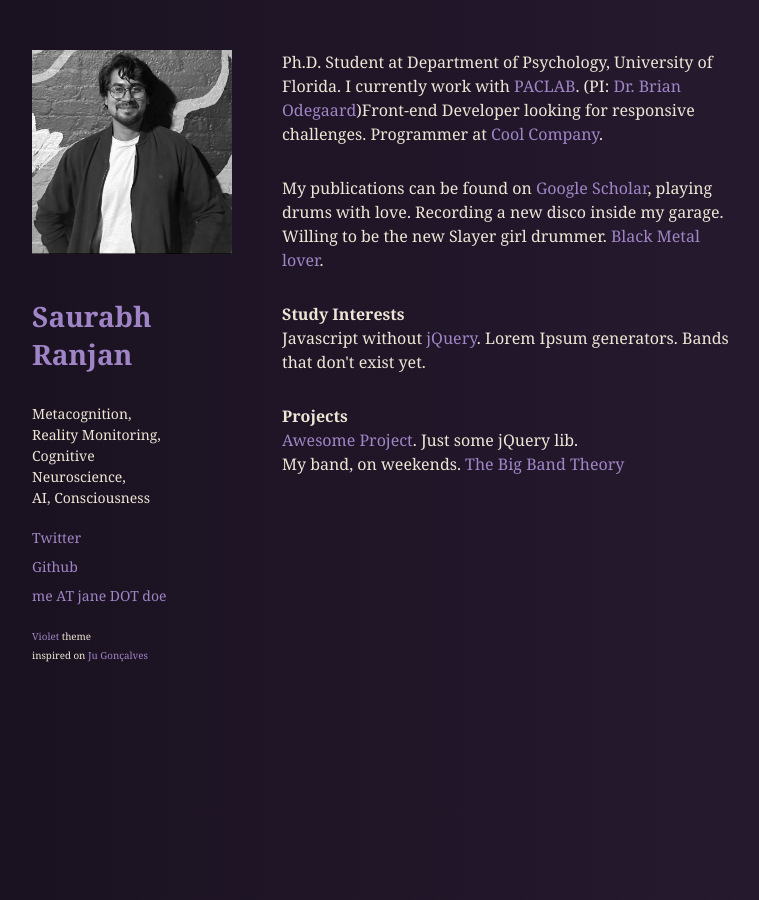
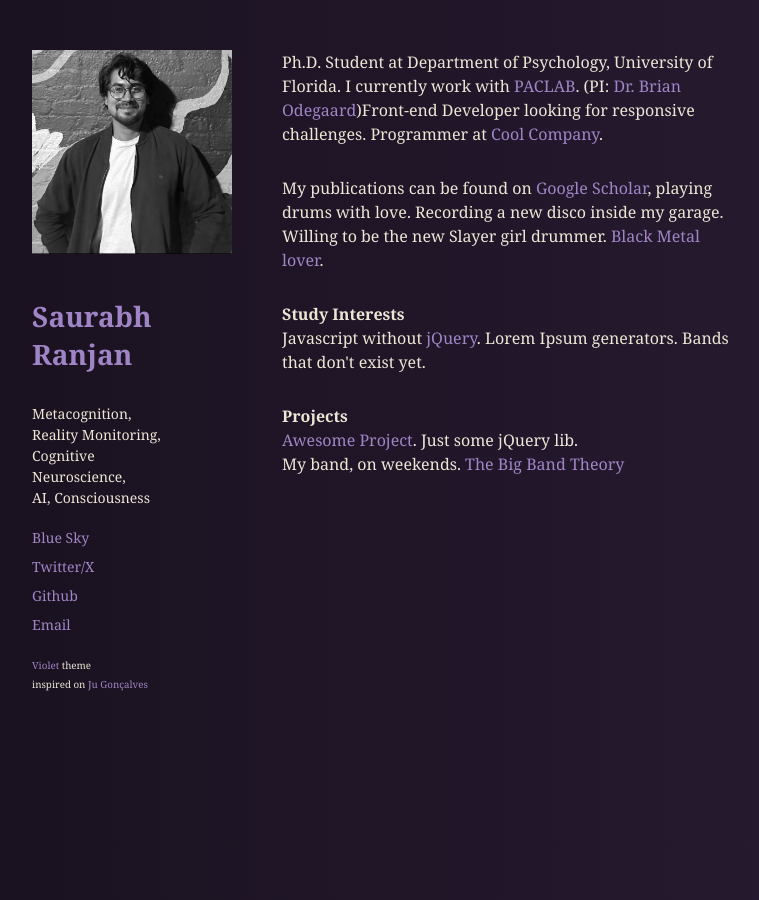
Before and after one commit to saurabhr/saurabhr.github.io, a Jekyll site: the page built from index.html, in a window 1280 px wide. Shown: the whole page, without its empty margins (68-827 px from the left). Built offline with Jekyll 4.4.1, drawn with Linux system fonts in a browser that asks for light colours.

Commit message:
social update

```diff
--- a/_config.yml
+++ b/_config.yml
@@ -11,9 +11,9 @@ url: https://saurabhr.github.io
 # your url: http://USERNAME.github.io
 
 # if you don't have any of social below, comment the line
-facebook: myfacebook
-twitter: mytwitter
-github: https://github.com/saurabhr
+blue sky: myfacebook
+twitter/X: SaurabhBlueBird
+github: saurabhr
 email: ranjan.saurabh@outlook.com
 
 gems:
--- a/index.html
+++ b/index.html
@@ -19,9 +19,10 @@ title: Home
 
   <nav>
     <ul>
-      <li><a href="https://twitter.com/{{ site.twitter }}">Twitter</a></li>
+      <li><a href="https://bsky.app/{{ site.bsky }}">Blue Sky</a></li>
+      <li><a href="https://twitter.com/{{ site.twitter }}">Twitter/X</a></li>
       <li><a href="https://github.com/{{ site.github }}">Github</a></li>
-      <li><a href="mailto:{{ site.email }}">me AT jane DOT doe</a></li>
+      <li><a href="mailto:{{ site.email }}">Email</a></li>
     </ul>
   </nav>
 
```
